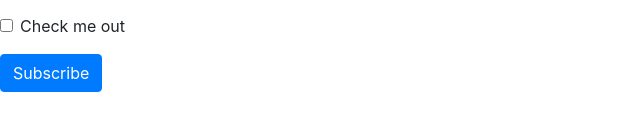
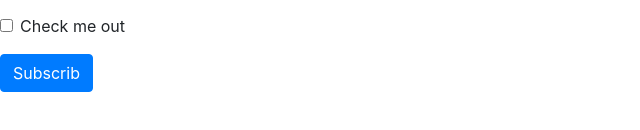
Before and after one commit to videokent/site, a plain HTML site: page sub.html in a window 1280 px wide. Shown: the part 242-372 px from the top of the page, 0-640 px from the left. Drawn offline with nearby package versions, Linux system fonts and the light colour scheme.

Commit message:
Update sub.html

```diff
--- a/sub.html
+++ b/sub.html
@@ -58,7 +58,7 @@
     <input type="checkbox" class="form-check-input" id="exampleCheck1">
     <label class="form-check-label" for="exampleCheck1">Check me out</label>
   </div>
-  <button type="submit" class="btn btn-primary">Subscribe</button>
+  <button type="submit" class="btn btn-primary">Subscrib</button>
 </form>
 
 </body>
```
